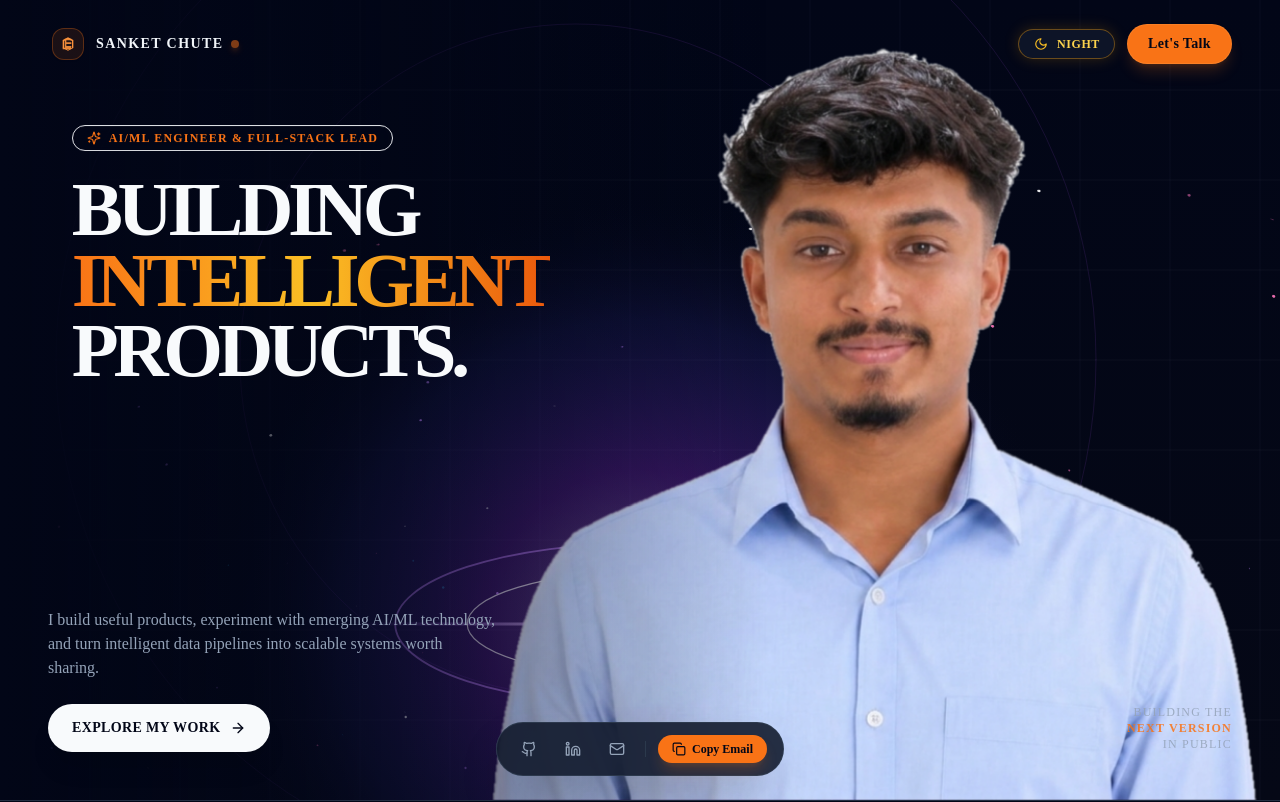
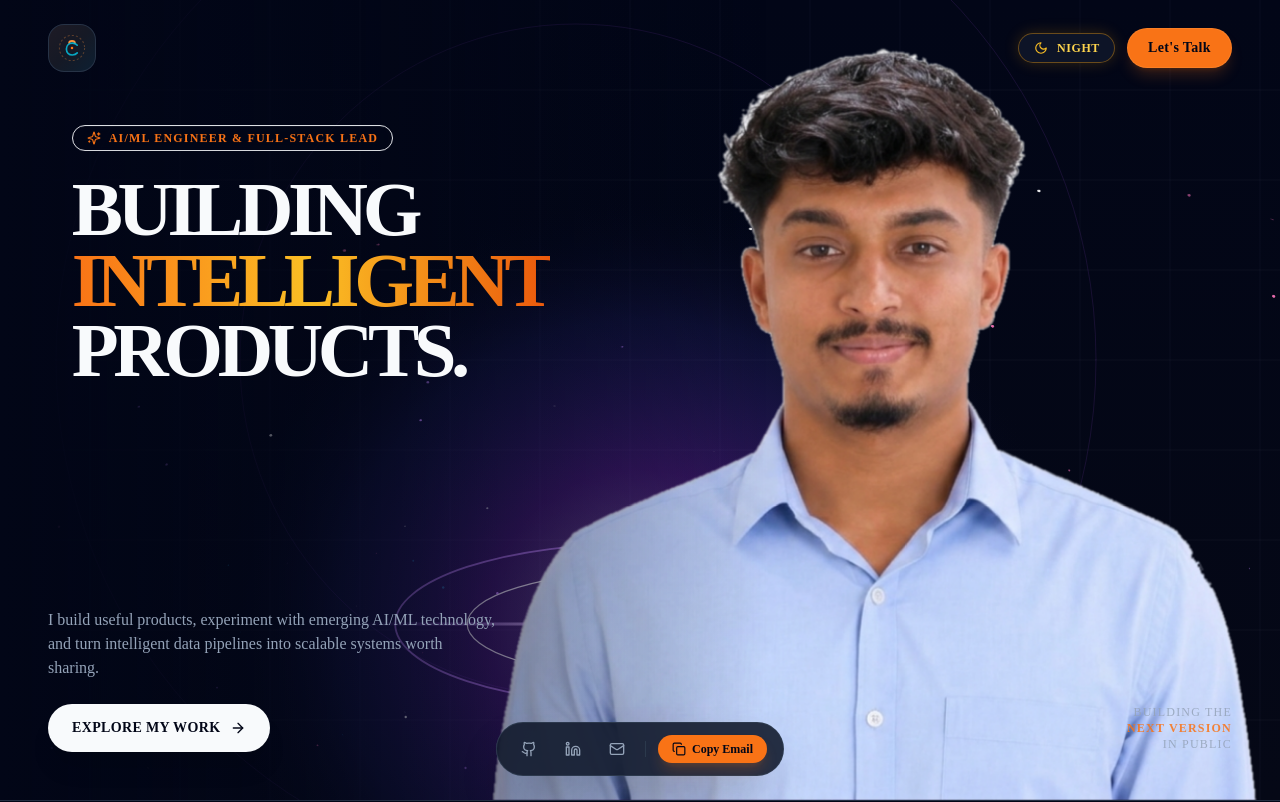
Before and after one commit to sanketchute17-ctrl/Portfolio, a Next.js app: page / in a window 1280 px wide. Shown: the top 802 px of the page. Built offline with nearby package versions, Linux system fonts and the light colour scheme; a web font is replaced by a local one.

Commit message:
feat: replace SANKET CHUTE text with big custom SC monogram logo badge

```diff
--- a/components/navbar.tsx
+++ b/components/navbar.tsx
@@ -27,26 +27,42 @@ export function Navbar() {
       }`}
     >
       <div className="max-w-7xl mx-auto px-6 md:px-12 flex items-center justify-between">
-        {/* Brand / Logo with SC Monogram Icon */}
+        {/* Top-Left Brand Logo: Big Standalone Custom SC Monogram Badge */}
         <Link
           href="/"
-          className="group flex items-center space-x-3 focus:outline-none focus-visible:ring-2 focus-visible:ring-orange-500 rounded-lg p-1"
+          className="group flex items-center focus:outline-none focus-visible:ring-2 focus-visible:ring-orange-500 rounded-2xl"
+          aria-label="Sanket Chute Home"
         >
-          {/* SC Monogram Icon */}
-          <div className="w-8 h-8 rounded-xl bg-orange-500/10 border border-orange-500/30 flex items-center justify-center text-orange-400 group-hover:scale-105 group-hover:border-orange-500/60 transition-all shadow-sm">
-            <svg className="w-4 h-4 fill-current" viewBox="0 0 24 24">
-              <path d="M7 4h10v2.5H9.5v3h7.5V12H9.5v3H17V17.5H7V4zm9.5 13.5v2.5H4V17.5h12.5z" opacity="0.9" />
-              <path d="M12 2L4 6v12l8 4 8-4V6l-8-4zm6 15.5l-6 3-6-3V7.5l6-3 6 3v10z" />
+          <div className="w-11 h-11 md:w-12 md:h-12 rounded-2xl bg-[var(--card-bg)] border border-[var(--border-color)] flex items-center justify-center text-orange-400 group-hover:scale-105 group-hover:border-orange-500/80 group-hover:shadow-lg group-hover:shadow-orange-500/20 transition-all duration-300 backdrop-blur-xl relative overflow-hidden">
+            {/* Ambient Background Glow inside badge */}
+            <div className="absolute inset-0 bg-gradient-to-br from-orange-500/10 via-amber-500/5 to-cyan-500/10 opacity-70 group-hover:opacity-100 transition-opacity" />
+
+            {/* Custom Stylized SC Monogram Vector */}
+            <svg className="w-6 h-6 md:w-7 md:h-7 relative z-10" viewBox="0 0 40 40" fill="none">
+              {/* Outer Hex/Circle Accent Ring */}
+              <circle cx="20" cy="20" r="18" stroke="currentColor" strokeWidth="1.5" strokeDasharray="3 3" opacity="0.3" />
+
+              {/* Interlocking 'S' path */}
+              <path
+                d="M24 13C24 11.3431 22.21 10 20 10C17.79 10 16 11.3431 16 13C16 16C24 15.5 24 19.5 24 22.5C24 24.5 22 26 20 26C17.5 26 15.5 24.5 15.5 22.5"
+                stroke="currentColor"
+                strokeWidth="2.8"
+                strokeLinecap="round"
+                strokeLinejoin="round"
+              />
+
+              {/* Interlocking 'C' path */}
+              <path
+                d="M27.5 16C26 14.2 23.5 13 20.5 13C15.5 13 12 16.5 12 21.5C12 26.5 15.5 30 20.5 30C23.5 30 26 28.8 27.5 27"
+                stroke="#06b6d4"
+                strokeWidth="2.4"
+                strokeLinecap="round"
+                opacity="0.9"
+              />
+
+              {/* Center Dot Accent */}
+              <circle cx="20" cy="20" r="1.8" fill="#f97316" />
             </svg>
-          </div>
-
-          <div className="flex items-center space-x-2">
-            <span className={`font-sans text-xs md:text-sm font-extrabold tracking-widest uppercase transition-colors ${
-              theme === 'dark' ? 'text-slate-100 group-hover:text-orange-400' : 'text-slate-950 group-hover:text-orange-600'
-            }`}>
-              SANKET CHUTE
-            </span>
-            <span className="inline-block w-2 h-2 rounded-full bg-orange-500 animate-pulse shadow-md shadow-orange-500/50"></span>
           </div>
         </Link>
 
```
